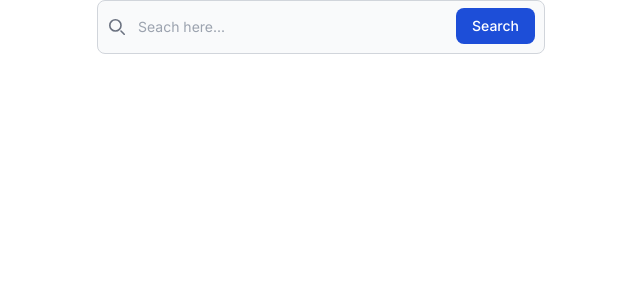
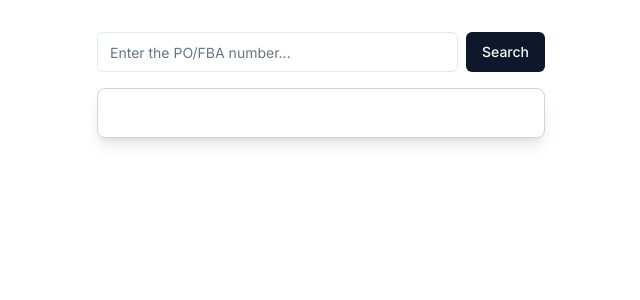
Before and after one commit to du2333/jaj-fba-search, a Next.js app: page /search in a window 1280 px wide. Shown: the top 300 px of the page, without its empty margins (319-959 px from the left). Built offline with nearby package versions, Linux system fonts and the light colour scheme.

Commit message:
Add utility functions and UI components

```diff
--- a/app/components/search/display.tsx
+++ b/app/components/search/display.tsx
@@ -1,33 +1,28 @@
-export default function Page({ text }: { text: string }) {
-  // 提取6到15位数字
-  const match = text.match(/\d{6,15}/);
-  const id = match ? match[0] : null;
+export default function Page({
+  text,
+  isFound,
+}: {
+  text: string;
+  isFound: boolean;
+}) {
+  let components = <div></div>;
+  if (isFound) {
+    // 提取6到15位数字
+    const match = text.match(/\d{6,15}/);
+    const id = match ? match[0] : null;
 
-  // 使用id来分割字符串
-  const splitText = text.split(id || "");
-
-  // 前半部分
-  const preText = splitText[0];
-  // 后半部分
-  const postText = splitText[1];
-
-  // 根据id查找pdf文件并生成下载链接
-  const downloadLink = id ? `/api/pdf?name=${id}` : "";
+    // 根据id查找pdf文件并生成下载链接
+    const downloadLink = id ? `/api/pdf?name=${id}` : "";
+    components = (
+      <div>
+        {text}
+      </div>
+    );
+  } else {
+    components = <div>亲~ 未查询到BOL，请稍后查询</div>;
+  }
 
   return (
-    <div>
-      <span>{preText}</span>
-      <a
-        href={downloadLink}
-        style={{
-          color: "blue",
-          textDecoration: "underline",
-          cursor: "pointer",
-        }}
-      >
-        {id}
-      </a>
-      <span>{postText}</span>
-    </div>
+    <div className="text-lg m-4">{components}</div>
   );
 }
--- a/app/components/search/searchBar.tsx
+++ b/app/components/search/searchBar.tsx
@@ -1,13 +1,18 @@
 "use client";
 
+import { Button } from "@/components/ui/button";
+import { Input } from "@/components/ui/input";
+import { Loader2 } from "lucide-react";
 import { FormEvent, useState } from "react";
 
 export default function SearchBar({
   placeholder,
   onSearch,
+  isLoading,
 }: {
   placeholder: string;
   onSearch: (searchTerm: string) => Promise<void>;
+  isLoading: boolean;
 }) {
   const [searchValue, setSearchValue] = useState("");
   const handleSearch = async (event: FormEvent) => {
@@ -21,46 +26,20 @@ export default function SearchBar({
   };
 
   return (
-    <form className="max-w-md mx-auto" onSubmit={handleSearch}>
-      <label
-        htmlFor="default-search"
-        className="mb-2 text-sm font-medium text-gray-900 sr-only dark:text-white"
-      >
-        Search
-      </label>
-      <div className="relative">
-        <div className="absolute inset-y-0 start-0 flex items-center ps-3 pointer-events-none">
-          <svg
-            className="w-4 h-4 text-gray-500 dark:text-gray-400"
-            aria-hidden="true"
-            xmlns="http://www.w3.org/2000/svg"
-            fill="none"
-            viewBox="0 0 20 20"
-          >
-            <path
-              stroke="currentColor"
-              strokeLinecap="round"
-              strokeLinejoin="round"
-              strokeWidth="2"
-              d="m19 19-4-4m0-7A7 7 0 1 1 1 8a7 7 0 0 1 14 0Z"
-            />
-          </svg>
-        </div>
-        <input
+    <form className="max-w-md mx-auto mt-8" onSubmit={handleSearch}>
+      <div className="flex justify-between">
+        <Input
           type="search"
           id="default-search"
-          className="block w-full p-4 ps-10 text-sm text-gray-900 border border-gray-300 rounded-lg bg-gray-50 focus:ring-blue-500 focus:border-blue-500 dark:bg-gray-700 dark:border-gray-600 dark:placeholder-gray-400 dark:text-white dark:focus:ring-blue-500 dark:focus:border-blue-500"
           placeholder={placeholder}
           required
           onChange={(e) => setSearchValue(e.target.value)}
           value={searchValue}
         />
-        <button
-          type="submit"
-          className="text-white absolute end-2.5 bottom-2.5 bg-blue-700 hover:bg-blue-800 focus:ring-4 focus:outline-none focus:ring-blue-300 font-medium rounded-lg text-sm px-4 py-2 dark:bg-blue-600 dark:hover:bg-blue-700 dark:focus:ring-blue-800"
-        >
-          Search
-        </button>
+        <Button type="submit" className="ml-2 px-4 py-2" disabled={isLoading}>
+          {isLoading && <Loader2 className="mr-2 h-4 w-4 animate-spin" />}
+          {isLoading ? "Please wait" : "Search"}
+        </Button>
       </div>
     </form>
   );
--- a/app/search/page.tsx
+++ b/app/search/page.tsx
@@ -3,11 +3,16 @@
 import SearchBar from "@/app/components/search/searchBar";
 import Display from "@/app/components/search/display";
 import { useState } from "react";
+import { Skeleton } from "@/components/ui/skeleton";
 
 export default function SearchPage() {
   const [searchResult, setSearchResult] = useState("");
+  const [isLoading, setIsLoading] = useState(false);
+  const [isFound, setIsFound] = useState(true);
 
   const handleSearch = async (searchTerm: string) => {
+    setIsFound(true);
+    setIsLoading(true);
     // 发送搜索请求到/api/search
     const response = await fetch(
       `/api/search?query=${encodeURIComponent(searchTerm)}`,
@@ -27,7 +32,8 @@ export default function SearchPage() {
       const fileId = await response.json();
 
       if (fileId.message) {
-        setSearchResult(fileId.message);
+        setIsFound(false);
+        setIsLoading(false);
         return;
       }
       // 发送请求到/api/cell_text
@@ -48,12 +54,27 @@ export default function SearchPage() {
         setSearchResult(JSON.stringify(cellData[0][0]));
       }
     }
+    setIsLoading(false);
   };
 
   return (
     <div>
-      <SearchBar placeholder="Seach here..." onSearch={handleSearch} />
-      <Display text={searchResult} />
+      <SearchBar
+        placeholder="Enter the PO/FBA number..."
+        onSearch={handleSearch}
+        isLoading={isLoading}
+      />
+      <div className="mx-auto mt-4 max-w-md p-4 border border-gray-300 shadow-lg rounded-lg bg-white">
+        {isLoading ? (
+          <div className="space-y-2">
+            <Skeleton className="h-4 w-[328px]" />
+            <Skeleton className="h-4 w-[328px]" />
+            <Skeleton className="h-4 w-[290px]" />
+          </div>
+        ) : (
+          <Display text={searchResult} isFound={isFound} />
+        )}
+      </div>
     </div>
   );
 }
--- /dev/null
+++ b/components/ui/button.tsx
@@ -0,0 +1,56 @@
+import * as React from "react"
+import { Slot } from "@radix-ui/react-slot"
+import { cva, type VariantProps } from "class-variance-authority"
+
+import { cn } from "@/lib/utils"
+
+const buttonVariants = cva(
+  "inline-flex items-center justify-center whitespace-nowrap rounded-md text-sm font-medium ring-offset-white transition-colors focus-visible:outline-none focus-visible:ring-2 focus-visible:ring-slate-950 focus-visible:ring-offset-2 disabled:pointer-events-none disabled:opacity-50 dark:ring-offset-slate-950 dark:focus-visible:ring-slate-300",
+  {
+    variants: {
+      variant: {
+        default: "bg-slate-900 text-slate-50 hover:bg-slate-900/90 dark:bg-slate-50 dark:text-slate-900 dark:hover:bg-slate-50/90",
+        destructive:
+          "bg-red-500 text-slate-50 hover:bg-red-500/90 dark:bg-red-900 dark:text-slate-50 dark:hover:bg-red-900/90",
+        outline:
+          "border border-slate-200 bg-white hover:bg-slate-100 hover:text-slate-900 dark:border-slate-800 dark:bg-slate-950 dark:hover:bg-slate-800 dark:hover:text-slate-50",
+        secondary:
+          "bg-slate-100 text-slate-900 hover:bg-slate-100/80 dark:bg-slate-800 dark:text-slate-50 dark:hover:bg-slate-800/80",
+        ghost: "hover:bg-slate-100 hover:text-slate-900 dark:hover:bg-slate-800 dark:hover:text-slate-50",
+        link: "text-slate-900 underline-offset-4 hover:underline dark:text-slate-50",
+      },
+      size: {
+        default: "h-10 px-4 py-2",
+        sm: "h-9 rounded-md px-3",
+        lg: "h-11 rounded-md px-8",
+        icon: "h-10 w-10",
+      },
+    },
+    defaultVariants: {
+      variant: "default",
+      size: "default",
+    },
+  }
+)
+
+export interface ButtonProps
+  extends React.ButtonHTMLAttributes<HTMLButtonElement>,
+    VariantProps<typeof buttonVariants> {
+  asChild?: boolean
+}
+
+const Button = React.forwardRef<HTMLButtonElement, ButtonProps>(
+  ({ className, variant, size, asChild = false, ...props }, ref) => {
+    const Comp = asChild ? Slot : "button"
+    return (
+      <Comp
+        className={cn(buttonVariants({ variant, size, className }))}
+        ref={ref}
+        {...props}
+      />
+    )
+  }
+)
+Button.displayName = "Button"
+
+export { Button, buttonVariants }
--- /dev/null
+++ b/components/ui/input.tsx
@@ -0,0 +1,25 @@
+import * as React from "react"
+
+import { cn } from "@/lib/utils"
+
+export interface InputProps
+  extends React.InputHTMLAttributes<HTMLInputElement> {}
+
+const Input = React.forwardRef<HTMLInputElement, InputProps>(
+  ({ className, type, ...props }, ref) => {
+    return (
+      <input
+        type={type}
+        className={cn(
+          "flex h-10 w-full rounded-md border border-slate-200 bg-white px-3 py-2 text-sm ring-offset-white file:border-0 file:bg-transparent file:text-sm file:font-medium placeholder:text-slate-500 focus-visible:outline-none focus-visible:ring-2 focus-visible:ring-slate-950 focus-visible:ring-offset-2 disabled:cursor-not-allowed disabled:opacity-50 dark:border-slate-800 dark:bg-slate-950 dark:ring-offset-slate-950 dark:placeholder:text-slate-400 dark:focus-visible:ring-slate-300",
+          className
+        )}
+        ref={ref}
+        {...props}
+      />
+    )
+  }
+)
+Input.displayName = "Input"
+
+export { Input }
--- /dev/null
+++ b/components/ui/skeleton.tsx
@@ -0,0 +1,15 @@
+import { cn } from "@/lib/utils"
+
+function Skeleton({
+  className,
+  ...props
+}: React.HTMLAttributes<HTMLDivElement>) {
+  return (
+    <div
+      className={cn("animate-pulse rounded-md bg-slate-100 dark:bg-slate-800", className)}
+      {...props}
+    />
+  )
+}
+
+export { Skeleton }
--- /dev/null
+++ b/lib/utils.ts
@@ -0,0 +1,6 @@
+import { type ClassValue, clsx } from "clsx"
+import { twMerge } from "tailwind-merge"
+
+export function cn(...inputs: ClassValue[]) {
+  return twMerge(clsx(inputs))
+}
--- a/tailwind.config.ts
+++ b/tailwind.config.ts
@@ -1,20 +1,40 @@
-import type { Config } from "tailwindcss";
+import type { Config } from "tailwindcss"
 
-const config: Config = {
+const config = {
+  darkMode: ["class"],
   content: [
-    "./pages/**/*.{js,ts,jsx,tsx,mdx}",
-    "./components/**/*.{js,ts,jsx,tsx,mdx}",
-    "./app/**/*.{js,ts,jsx,tsx,mdx}",
+    './pages/**/*.{ts,tsx}',
+    './components/**/*.{ts,tsx}',
+    './app/**/*.{ts,tsx}',
+    './src/**/*.{ts,tsx}',
   ],
+  prefix: "",
   theme: {
+    container: {
+      center: true,
+      padding: "2rem",
+      screens: {
+        "2xl": "1400px",
+      },
+    },
     extend: {
-      backgroundImage: {
-        "gradient-radial": "radial-gradient(var(--tw-gradient-stops))",
-        "gradient-conic":
-          "conic-gradient(from 180deg at 50% 50%, var(--tw-gradient-stops))",
+      keyframes: {
+        "accordion-down": {
+          from: { height: "0" },
+          to: { height: "var(--radix-accordion-content-height)" },
+        },
+        "accordion-up": {
+          from: { height: "var(--radix-accordion-content-height)" },
+          to: { height: "0" },
+        },
+      },
+      animation: {
+        "accordion-down": "accordion-down 0.2s ease-out",
+        "accordion-up": "accordion-up 0.2s ease-out",
       },
     },
   },
-  plugins: [],
-};
-export default config;
+  plugins: [require("tailwindcss-animate")],
+} satisfies Config
+
+export default config
```
Also changed, not shown: package.json (+7 -1 lines), components.json (added), 1 other file (tests, documents, lock files or other folders).
